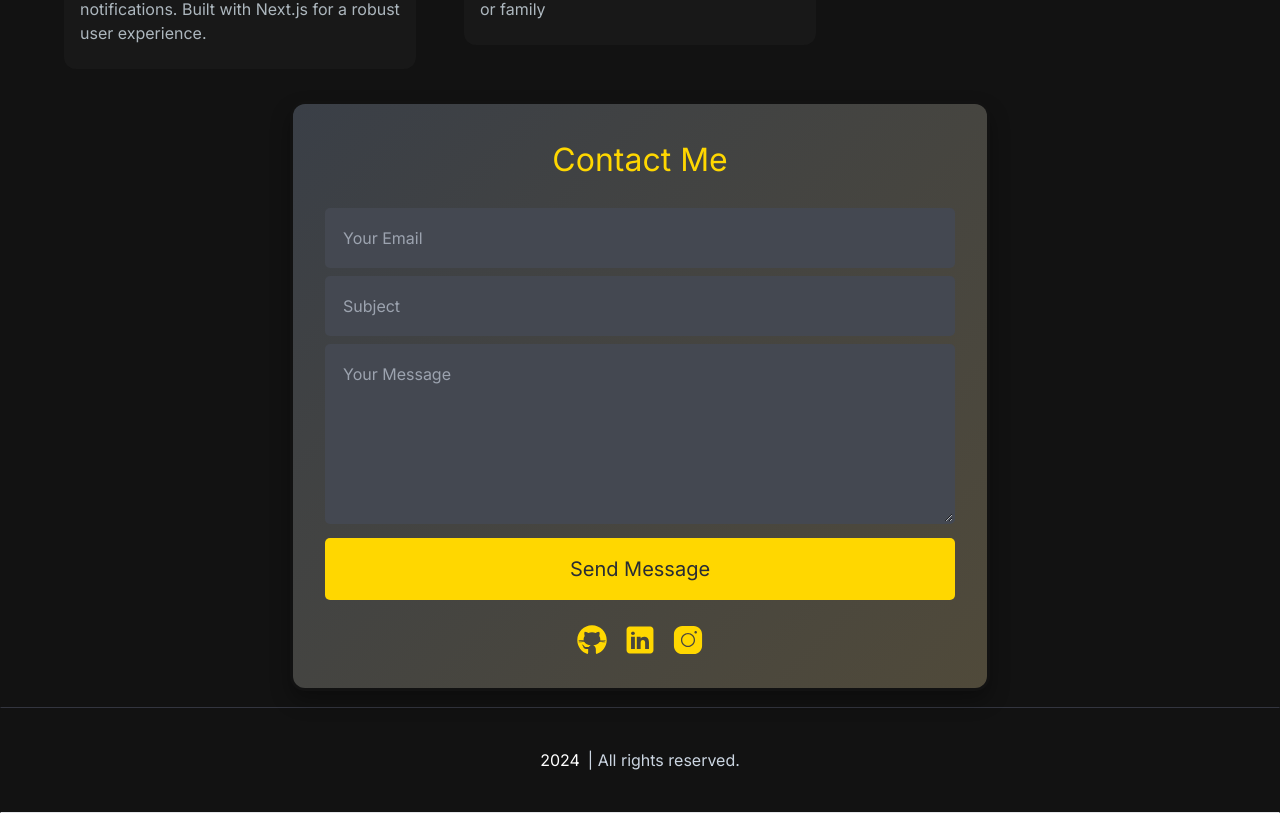
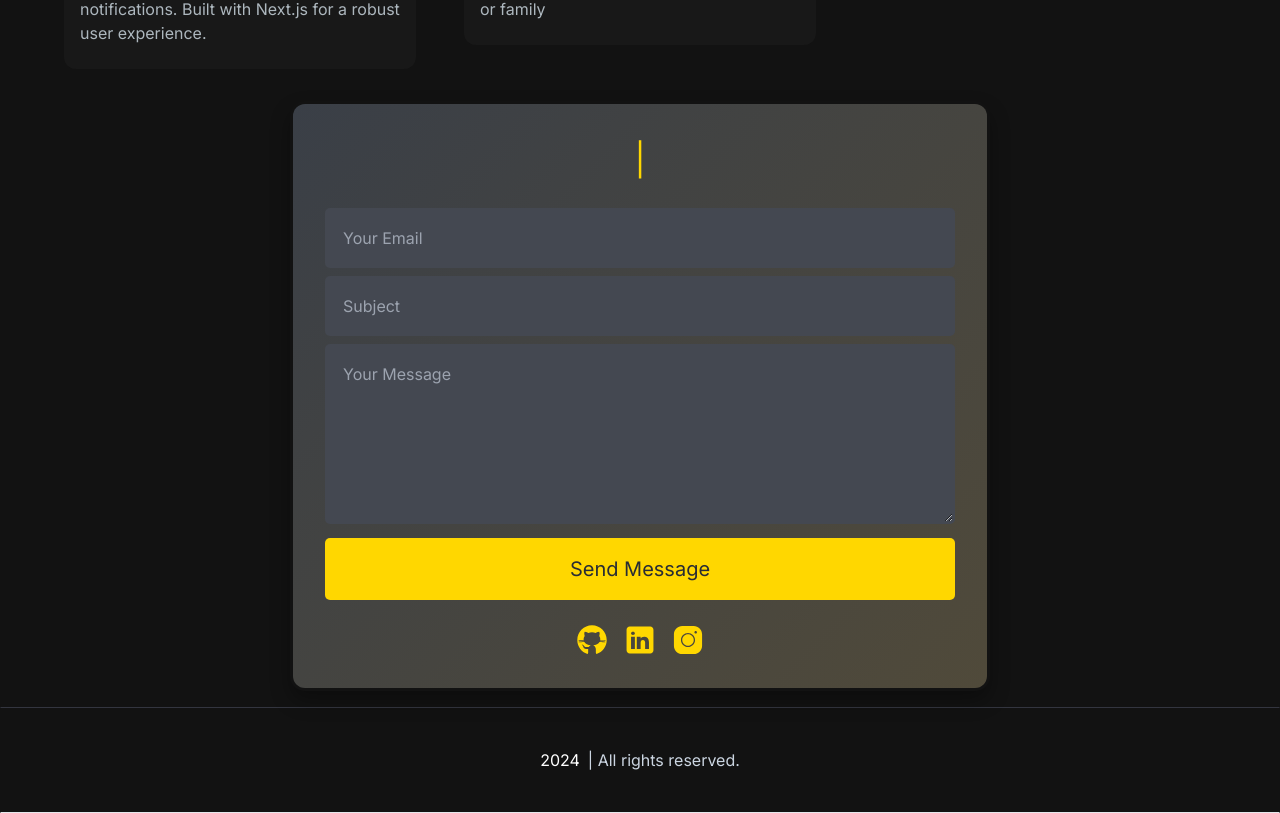
Before and after one commit to sam-chris-fullstack-engineer/Portfolio-website, a Next.js app: page / in a window 1280 px wide. Shown: the part 2738-3551 px from the top of the page. Built offline with nearby package versions, Linux system fonts and the light colour scheme.

Commit message:
added typing effect in email section

```diff
--- a/src/app/components/EmailSection.jsx
+++ b/src/app/components/EmailSection.jsx
@@ -1,9 +1,10 @@
-import React, { useState, useEffect, forwardRef } from "react";
+import React, { useState, forwardRef } from "react";
 import Image from "next/image";
 import GithubIcon from "../../../public/github-icon.svg";
 import LinkedinIcon from "../../../public/linkedin-icon.svg";
 import InstagramIcon from "../../../public/Instagram-icon.svg";
 import styled from "styled-components";
+import { TypeAnimation } from "react-type-animation";
 
 const Container = styled.div`
   background: linear-gradient(135deg, #3a3f47, #504a3a);
@@ -263,7 +264,19 @@ const EmailSection = forwardRef((props, ref) => {
 
   return (
     <Container ref={ref}>
-      <Title>Contact Me</Title>
+      <Title>
+        <TypeAnimation
+          sequence={[
+            "Get in Touch", // Text to type
+            1000, // Wait 1 second before deleting
+            "", // Delete the text
+            1000, // Wait 1 second before typing again
+          ]}
+          wrapper="span"
+          speed={50}
+          repeat={Infinity} // Repeat infinitely
+        />
+      </Title>
       <form onSubmit={handleSubmit}>
         {errors.email && <ErrorText>*{errors.email}</ErrorText>}
         <Input
--- a/src/app/globals.css
+++ b/src/app/globals.css
@@ -1,6 +1,7 @@
 @tailwind base;
 @tailwind components;
 @tailwind utilities;
+
 
 :root {
   --foreground-rgb: 0, 0, 0;
```
